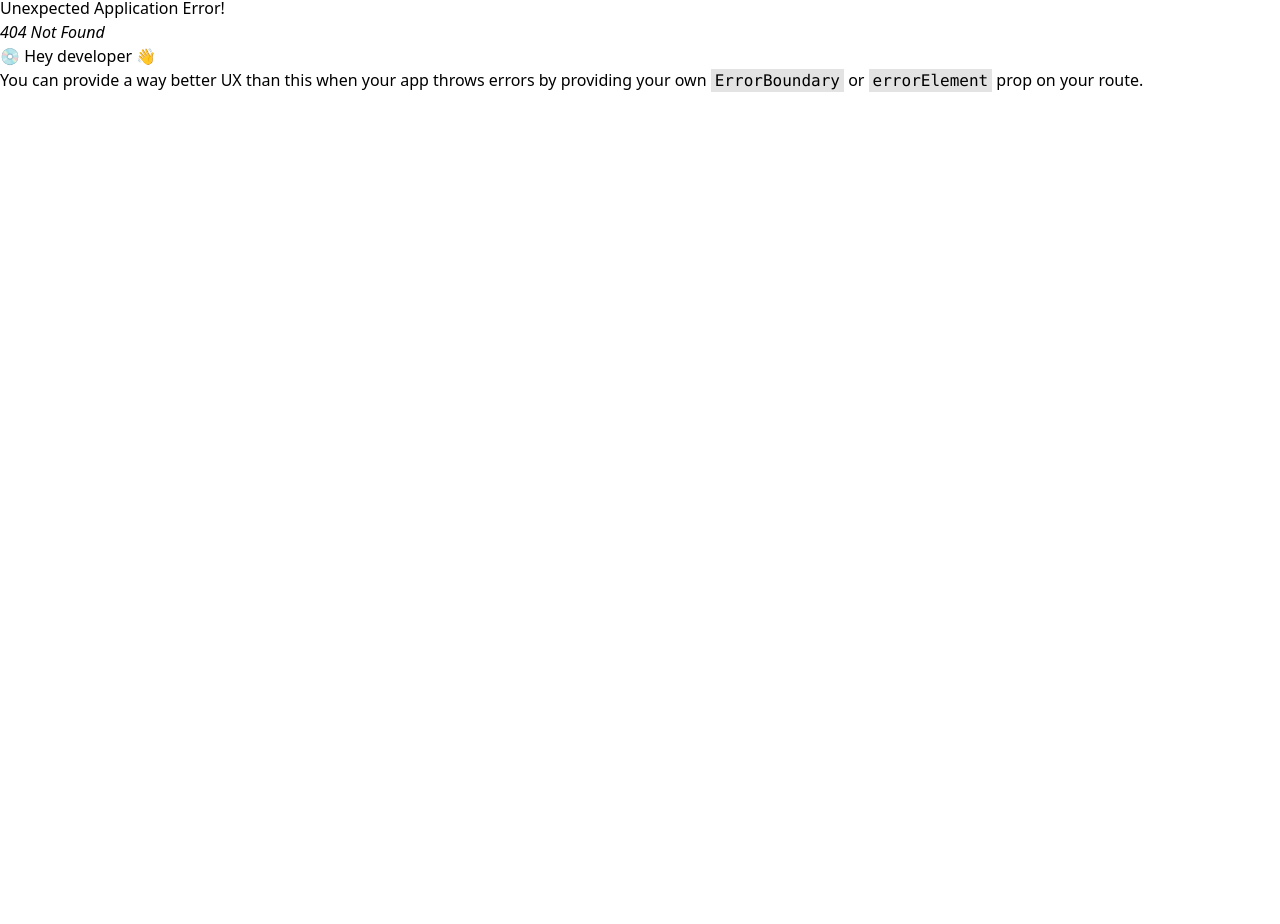
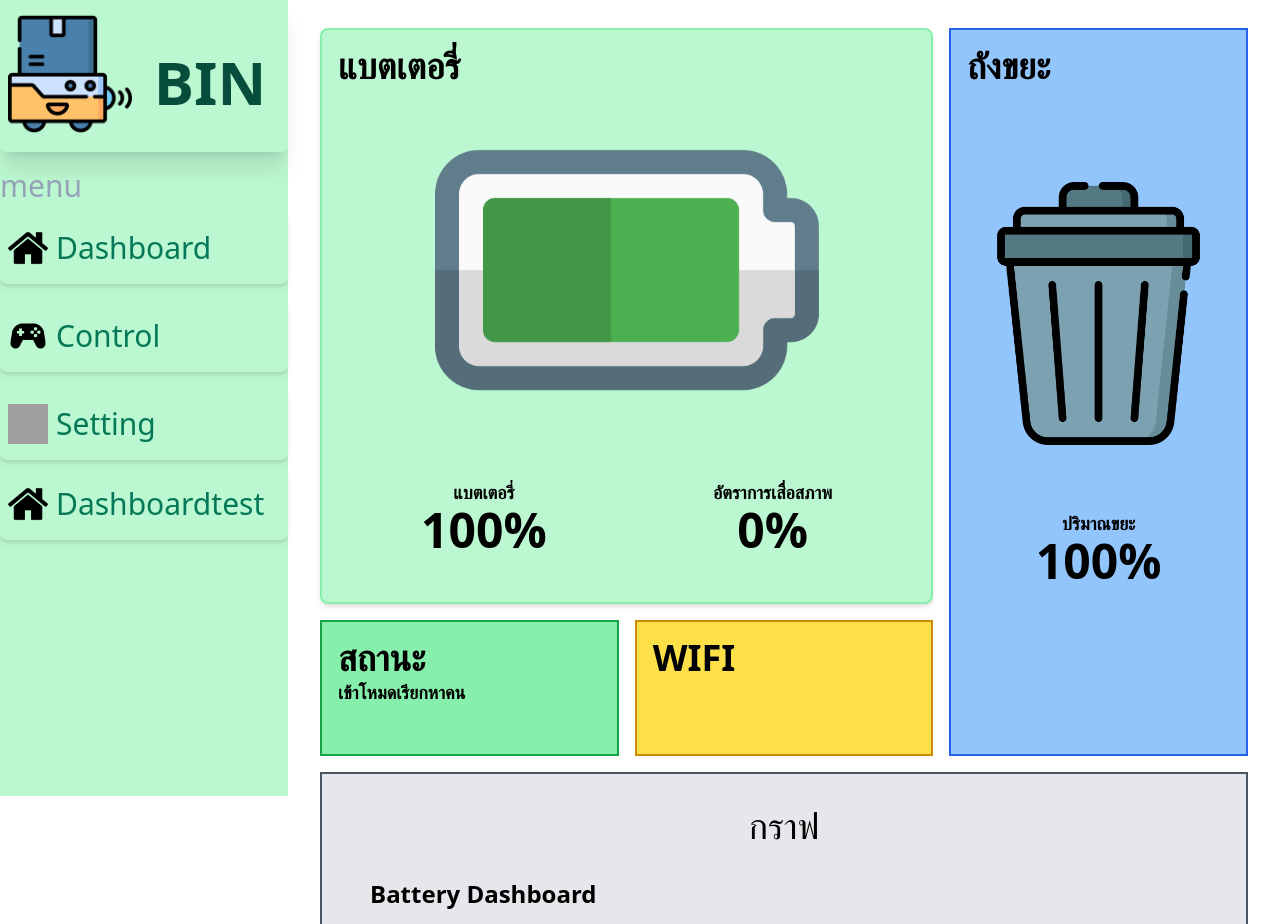
Before and after one commit to zixcoss/bin-wep, a React (Vite) app in the folder BinProject/: page /Dashboardtest in a window 1280 px wide. Before the commit this address had no page. Shown: the part 4-928 px from the top of the page. Before the commit the page ends 800 px from the top, so only its background shows below. Built offline with nearby package versions, Linux system fonts and the light colour scheme; grey boxes are pictures that could not be loaded.

Commit message:
addgraph

```diff
--- a/BinProject/package.json
+++ b/BinProject/package.json
@@ -10,7 +10,9 @@
     "preview": "vite preview"
   },
   "dependencies": {
+    "chart.js": "^4.4.4",
     "react": "^18.2.0",
+    "react-chartjs-2": "^5.2.0",
     "react-dom": "^18.2.0",
     "react-router-dom": "^6.23.1"
   },
--- /dev/null
+++ b/BinProject/src/Component/Dashboardtest.jsx
@@ -0,0 +1,86 @@
+import React from 'react';
+import Sidebar from './Sidebar';
+import batteryfull from './Img/full.png';
+import bin from './Img/trash.png';
+import Navbar from './Navbar';
+import Grapt from './Grapt';
+
+function Dashboardtest() {
+  return (
+    <div className="relative flex flex-col lg:flex-row h-screen">
+      {/* Sidebar สำหรับหน้าจอใหญ่ */}
+      <div className='fixed hidden lg:block lg:w-1/5 h-screen top-0 left-0 z-50'>
+        <Sidebar />
+      </div>
+
+      <div className='flex flex-col flex-grow w-full lg:ml-72'>
+        {/* Navbar สำหรับหน้าจอเล็ก */}
+        <div className='top-0 w-full block lg:hidden'>
+          <Navbar />
+        </div>
+
+        <div className="flex-grow grid grid-cols-3 grid-rows-[auto,auto,auto,1fr] gap-4 p-4 lg:p-8
+                        portrait-mobile:p-4 landscape-mobile:grid-rows-[auto,auto,auto,1fr] landscape-mobile:h-screen landscape-mobile:p-4
+                        portrait-desktop:grid-rows-[auto,auto,auto,1fr] portrait-desktop:grid-cols-3">
+
+          {/* กล่องที่ 1 */}
+          <div className="col-span-3 row-span-1 bg-green-200 shadow-md rounded-lg border-2 border-green-300 flex flex-col justify-start items-start font-bold p-4 md:col-span-2 row-span-2
+                          landscape-mobile:row-span-3 portrait-desktop:col-span-3 portrait-desktop:row-span-1">
+            <h1 className='portrait-mobile:text-xl landscape-mobile:text-xl md:text-4xl'>แบตเตอรี่</h1>
+            <div className='flex flex-col justify-start items-center w-full h-full'>
+              <img src={batteryfull} alt="Battery" className='w-96 landscape-mobile:w-28 portrait-desktop:w-40'/>
+              <div className='flex w-full justify-around mt-2 md:w-full portrait-desktop:mt-0'>
+                <div className='flex flex-col items-center mb-8'>
+                  <span className='text-sm md:text-lg landscape-mobile:text-sm'>แบตเตอรี่</span>
+                  <span className='text-3xl md:text-5xl landscape-mobile:text-3xl portrait-desktop:text-4xl'>100%</span>
+                </div>
+                <div className='flex flex-col items-center '>
+                  <span className='text-sm md:text-lg landscape-mobile:text-sm'>อัตราการเสื่อสภาพ</span>
+                  <span className='text-3xl md:text-5xl landscape-mobile:text-3xl portrait-desktop:text-4xl'>0%</span>
+                </div>
+              </div>
+            </div>
+          </div>
+
+          {/* กล่องที่ 2 */}
+          <div className="col-span-3 row-span-1 bg-blue-300 border-2 border-blue-600 flex flex-col justify-start items-start text-2xl font-bold p-4 md:col-span-1 row-span-3
+                          landscape-mobile:row-span-4 portrait-desktop:col-span-3 portrait-desktop:row-span-1">
+            <h1 className='portrait-mobile:text-xl md:text-4xl landscape-mobile:text-xl'>ถังขยะ</h1>
+            <div className='flex flex-col justify-start items-center w-full h-full'>
+              <img src={bin} alt="Bin" className='w-36 mt-4 md:w-96 md:mt-24 landscape-mobile:w-36 landscape-mobile:mt-8 portrait-desktop:w-36 portrait-desktop:mt-2'/>
+              <div className='flex flex-col items-center mt-4 md:mt-16 landscape-mobile:mt-8 portrait-desktop:mt-4'>
+                <span className='text-sm md:text-lg landscape-mobile:text-sm'>ปริมาณขยะ</span>
+                <span className='text-3xl md:text-5xl landscape-mobile:text-3xl portrait-desktop:text-4xl'>100%</span>
+              </div>
+            </div>
+          </div>
+
+          {/* กล่องที่ 3 */}
+          <div className="col-span-3 row-span-1 bg-green-300 border-2 border-green-600 flex flex-col justify-start items-start text-2xl font-bold p-4 md:col-span-1 row-span-1
+                          portrait-desktop:col-span-3 portrait-desktop:row-span-1">
+            <h1 className='text-2xl md:text-4xl portrait-mobile:text-xl landscape-mobile:text-xl'>สถานะ</h1>
+            <div className='flex flex-col items-center mb-8'>
+              <span className='text-sm md:text-lg landscape-mobile:text-sm'>เข้าโหมดเรียกหาคน</span>
+            </div>
+          </div>
+
+          {/* กล่องที่ 4 */}
+          <div className="col-span-3 row-span-1 bg-yellow-300 border-2 border-yellow-600 flex flex-col justify-start items-start text-2xl font-bold p-4 md:col-span-1 row-span-1
+                          portrait-desktop:col-span-3 portrait-desktop:row-span-1">
+            <h1 className='text-2xl md:text-4xl portrait-mobile:text-xl landscape-mobile:text-xl'>WIFI</h1>
+          </div>
+
+          {/* กล่องที่ 5 (กราฟ) */}
+          <div className="col-span-3 row-span-1 bg-gray-200 border-2 border-gray-600 flex flex-col justify-start items-center p-4 lg:p-8">
+            <h1 className='text-2xl md:text-4xl mb-4'>กราฟ</h1>
+            <div className='w-full h-full'>
+              <Grapt/>
+            </div>
+          </div>
+        </div>
+      </div>
+    </div>
+  );
+}
+
+export default Dashboardtest;
--- /dev/null
+++ b/BinProject/src/Component/Grapt.jsx
@@ -0,0 +1,86 @@
+import React, { useState } from 'react';
+import { Line } from 'react-chartjs-2';
+import { Chart as ChartJS, CategoryScale, LinearScale, PointElement, LineElement, Title, Tooltip, Legend } from 'chart.js';
+
+ChartJS.register(CategoryScale, LinearScale, PointElement, LineElement, Title, Tooltip, Legend);
+
+const Grapt = () => {
+  // State สำหรับเก็บการเลือกดูกราฟแบบรายวันหรือ 30 วัน
+  const [selectedChart, setSelectedChart] = useState('daily'); // 'daily' หรือ 'monthly'
+
+  // ข้อมูลแบตเตอรี่ภายในวันปัจจุบัน (สมมุติว่าเป็นการลดแบตทุกๆ 2 ชั่วโมง)
+  const dailyBatteryData = {
+    labels: ['00:00', '02:00', '04:00', '06:00', '08:00', '10:00', '12:00', '14:00', '16:00', '18:00', '20:00', '22:00'],
+    datasets: [
+      {
+        label: 'Battery Usage Today (%)',
+        data: [100, 95, 90, 85, 80, 75, 70, 65, 60, 55, 50, 45], // ข้อมูลจำลองของการลดแบตในวันเดียว
+        borderColor: 'rgba(255, 99, 132, 1)',
+        backgroundColor: 'rgba(255, 99, 132, 0.2)',
+        fill: true,
+        tension: 0.4,
+      },
+    ],
+  };
+
+  // ข้อมูลแบตเตอรี่รวม 30 วัน
+  const monthlyBatteryData = {
+    labels: ['Day 1', 'Day 2', 'Day 3', 'Day 4', 'Day 5', 'Day 6', 'Day 7', 'Day 8', 'Day 9', 'Day 10'],
+    datasets: [
+      {
+        label: 'Battery Usage (%)',
+        data: [100, 95, 90, 85, 80, 75, 70, 65, 60, 55], // ข้อมูลจำลองของการลดแบตในช่วง 30 วัน
+        borderColor: 'rgba(75, 192, 192, 1)',
+        backgroundColor: 'rgba(75, 192, 192, 0.2)',
+        fill: true,
+        tension: 0.4,
+      },
+    ],
+  };
+
+  // ตัวเลือกการแสดงกราฟ
+  const options = {
+    responsive: true,
+    plugins: {
+      legend: {
+        position: 'top',
+      },
+      title: {
+        display: true,
+        text: selectedChart === 'daily' ? 'Battery Usage Today' : 'Battery Usage Over 30 Days',
+      },
+    },
+  };
+
+  return (
+    <div className="p-4">
+      <h1 className='text-2xl font-bold mb-4'>Battery Dashboard</h1>
+
+      {/* ปุ่มสำหรับเลือกดูกราฟ */}
+      <div className='mb-4'>
+        <button
+          className={`px-4 py-2 mr-2 ${selectedChart === 'daily' ? 'bg-blue-500 text-white' : 'bg-gray-200'}`}
+          onClick={() => setSelectedChart('daily')}
+        >
+          ดูข้อมูลภายในวัน
+        </button>
+        <button
+          className={`px-4 py-2 ${selectedChart === 'monthly' ? 'bg-blue-500 text-white' : 'bg-gray-200'}`}
+          onClick={() => setSelectedChart('monthly')}
+        >
+          ดูข้อมูลรวม 30 วัน
+        </button>
+      </div>
+
+      {/* กราฟแสดงข้อมูล */}
+      <div className='bg-gray-100 shadow-md rounded-lg p-4'>
+        <Line
+          data={selectedChart === 'daily' ? dailyBatteryData : monthlyBatteryData}
+          options={options}
+        />
+      </div>
+    </div>
+  );
+};
+
+export default Grapt;
--- a/BinProject/src/Component/Navbar.jsx
+++ b/BinProject/src/Component/Navbar.jsx
@@ -29,6 +29,10 @@ function Navbar() {
           <img src={setting} alt="Setting Icon" className="w-8 h-8" />
           <span className='text-emerald-700 text-sm'>Setting</span>
         </Link>
+        <Link to='/Dashboardtest' className="flex flex-col items-center shadow-md rounded-lg hover:bg-green-500 transition duration-300 p-2 rounded-lg w-20 sm:w-24">
+          <img src={home} alt="Dashboard Icon" className="w-8 h-8" />
+          <span className='text-emerald-700 text-sm'>Dashboardtest</span>
+        </Link>
       </nav>
     </div>
   );
--- a/BinProject/src/Component/Sidebar.jsx
+++ b/BinProject/src/Component/Sidebar.jsx
@@ -10,7 +10,7 @@ function Sidebar() {
   return (
     <>
         {/* กรอบใหญ่สุด */}
-        <div className="w-72 h-screen bg-green-200">
+        <div className="w-72 h-full bg-green-200">
             {/* กรอบของโลโก้กับชื่อ */}
             <div className='flex pt-4 shadow-xl rounded-lg'>
                 <div className="ml-2 logo w-24 flex-grow mb-4">
@@ -36,6 +36,10 @@ function Sidebar() {
                         <img src={setting} alt="Setting Icon" className="w-10 h-10 mr-2 ml-2" />
                         <Link to='/Setting' className='text-3xl text-emerald-700 hover:text-white'>Setting</Link>
                     </Link>
+                    <Link to='/Dashboardtest' className="flex items-center mt-2 py-4 shadow-md rounded-lg hover:bg-green-500 transition duration-300">
+                        <img src={home} alt="Dashboard Icon" className="w-10 h-10 mr-2 ml-2"/>
+                        <Link to='/Dashboardtest' className='text-3xl text-emerald-700 hover:text-white'>Dashboardtest</Link>
+                    </Link>
                 </ul>
             </nav>
         </div>
--- a/BinProject/src/main.jsx
+++ b/BinProject/src/main.jsx
@@ -8,6 +8,7 @@ import Wifi from './Component/Wifi.jsx'
 import Dashboard from './Component/Dashboard.jsx';
 import Control from './Component/Control.jsx';
 import Setting from './Component/Setting.jsx';
+import Dashboardtest from './Component/Dashboardtest.jsx';
 
 
 const router = createBrowserRouter([
@@ -27,6 +28,10 @@ const router = createBrowserRouter([
     path:"/Setting",
     element: <Setting/>
   },
+  {
+    path:"/Dashboardtest",
+    element: <Dashboardtest/>
+  },
 ])
 
 ReactDOM.createRoot(document.getElementById('root')).render(
```
Also changed, not shown: 1 other file (tests, documents, lock files or other folders).
